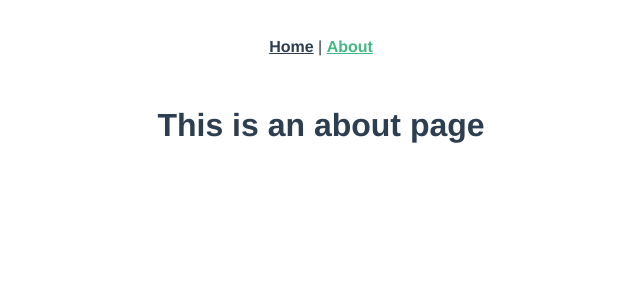
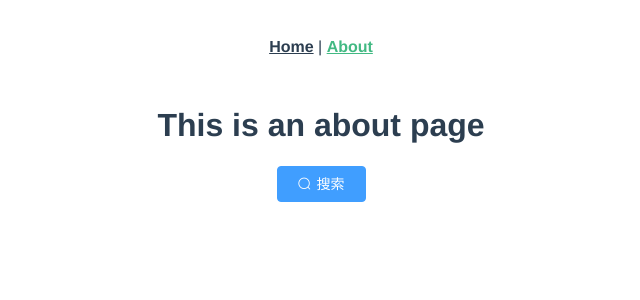
Before and after one commit to swg2hjd/vue_shop, a Vue app: page /#/about in a window 1280 px wide. Shown: the top 300 px of the page, without its empty margins (319-959 px from the left). Built offline with nearby package versions, Linux system fonts and the light colour scheme.

Commit message:
add axios elementui

```diff
--- a/package.json
+++ b/package.json
@@ -7,7 +7,9 @@
     "build": "vue-cli-service build"
   },
   "dependencies": {
+    "axios": "^0.21.1",
     "core-js": "^3.6.5",
+    "element-ui": "^2.15.1",
     "vue": "^2.6.11",
     "vue-router": "^3.2.0",
     "vuex": "^3.4.0"
--- a/src/main.js
+++ b/src/main.js
@@ -2,6 +2,9 @@
 import App from './App.vue'
 import router from './router'
 import store from './store'
+import ElementUI from 'element-ui'
+import 'element-ui/lib/theme-chalk/index.css'
+Vue.use(ElementUI)
 
 Vue.config.productionTip = false
 
--- a/src/views/About.vue
+++ b/src/views/About.vue
@@ -1,5 +1,6 @@
 <template>
   <div class="about">
     <h1>This is an about page</h1>
+    <el-button  size="medium" type="primary" icon="el-icon-search">搜索</el-button>
   </div>
 </template>
```
